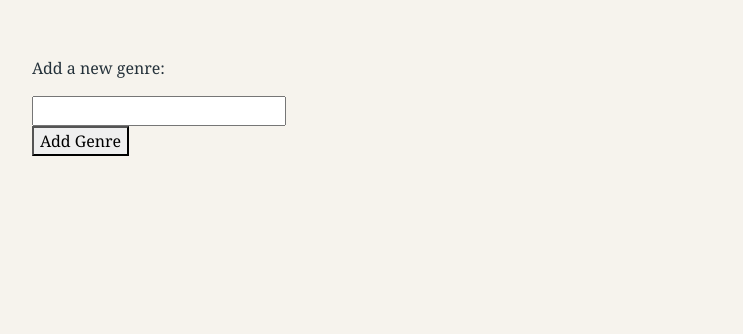
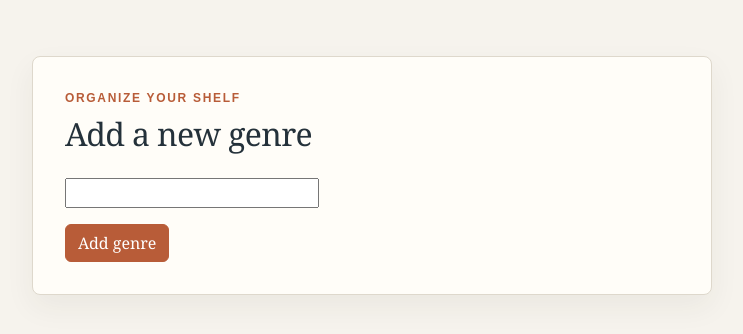
Before and after one commit to kalonjic34/book-shelf, a Django app: page /new_genre/ in a window 1280 px wide. Shown: the part 59-393 px from the top of the page, without its empty margins (80-823 px from the left). Run offline with Django 5.2, Linux system fonts and the light colour scheme; the visitor is signed in with stand-in values (Sample User, id 1); some libraries are stand-ins or nearby versions.

Commit message:
refactor new genre template

```diff
--- a/book_library/templates/book_library/new_genre.html
+++ b/book_library/templates/book_library/new_genre.html
@@ -1,12 +1,13 @@
 {% extends "book_library/base.html" %}
 
 {% block content %}
-    <p>Add a new genre:</p>
-
-    <form action="{% url "book_library:new_genre" %}"method="post">
-        {% csrf_token %}
-        {{ form.as_div }}
-        <button name='submit'>Add Genre</button>
-
-    </form>
+    <div class="form-panel">
+        <p class="eyebrow mb-2">Organize your shelf</p>
+        <h1 class="h2 mb-4">Add a new genre</h1>
+        <form action="{% url "book_library:new_genre" %}" method="post">
+            {% csrf_token %}
+            {{ form.as_div }}
+            <button class="btn btn-primary mt-3" name="submit">Add genre</button>
+        </form>
+    </div>
 {% endblock content %}
```
